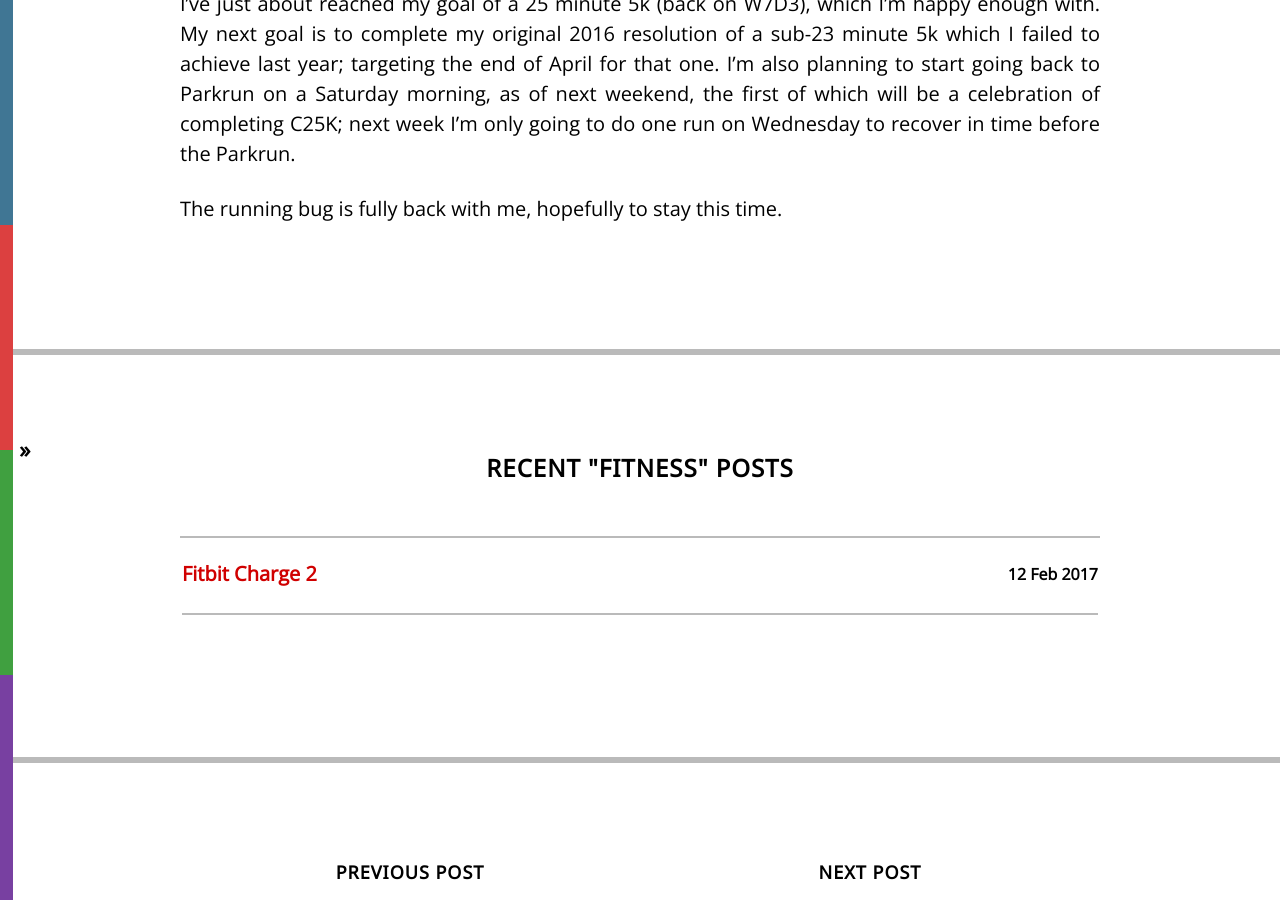
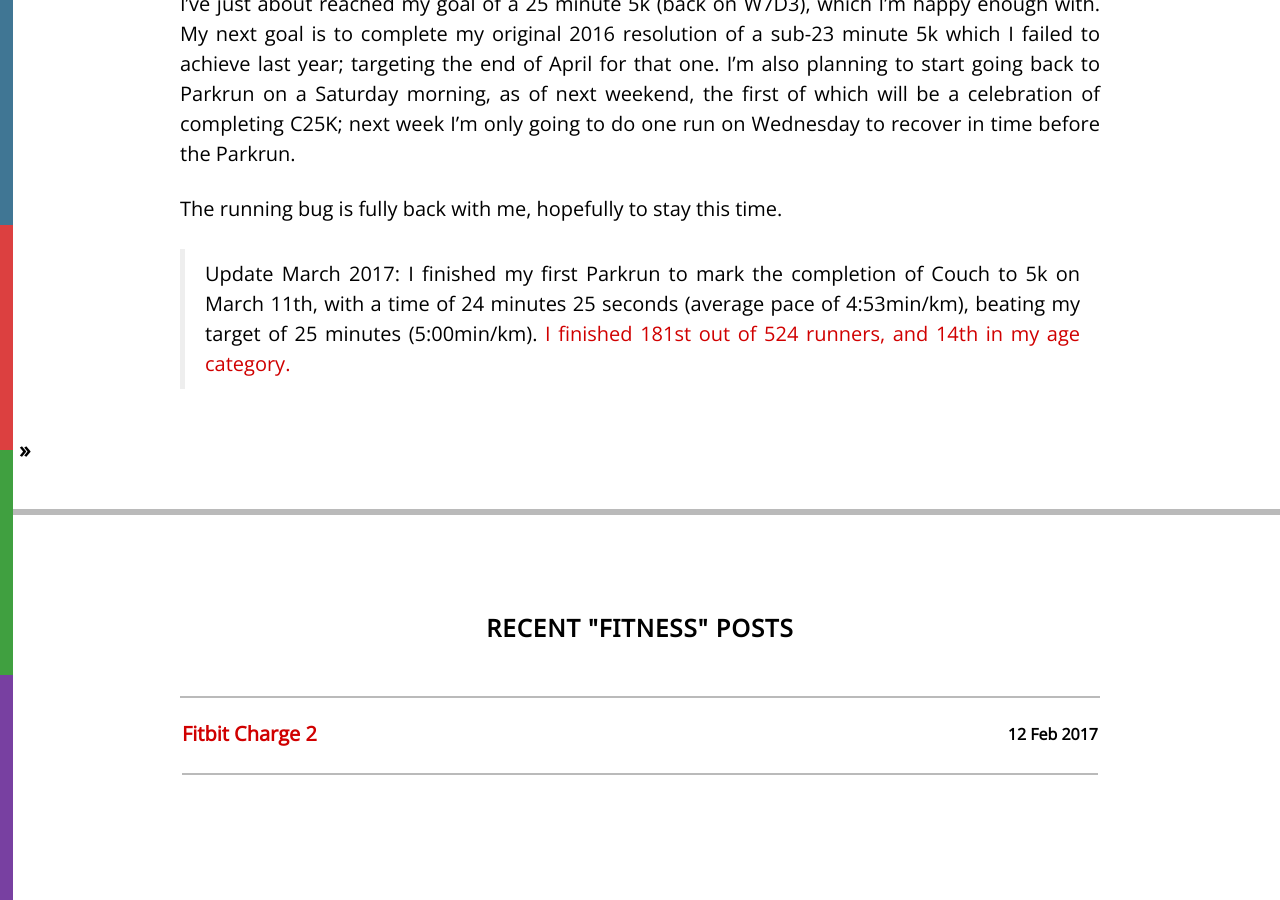
Before and after one commit to CameronD17/blog, a Jekyll site: the page built from _posts/2017-03-05-couch-to-5k.markdown, in a window 1280 px wide and 900 px high, scrolled down 4810 px. Built offline with Jekyll 4.4.1, drawn with Linux system fonts in a browser that asks for light colours; nearby versions of some CDN libraries.

Commit message:
Added Parkrun results to Couch to 5k post

```diff
--- a/_posts/2017-03-05-couch-to-5k.markdown
+++ b/_posts/2017-03-05-couch-to-5k.markdown
@@ -62,4 +62,7 @@ My last run of the plan, W9D3, took place this evening. I have had guests with m
 
 The running bug is fully back with me, hopefully to stay this time.
 
+> Update March 2017: I finished my first Parkrun to mark the completion of Couch to 5k on March 11th, with a time of 24 minutes 25 seconds (average pace of 4:53min/km), beating my target of 25 minutes (5:00min/km). [I finished 181st out of 524 runners, and 14th in my age category.][parkrun-385-results]
+
 [cool-running-c25k]: http://www.coolrunning.com/engine/2/2_3/181.shtml
+[parkrun-385-results]: http://www.parkrun.org.uk/edinburgh/results/weeklyresults/?runSeqNumber=385
```
